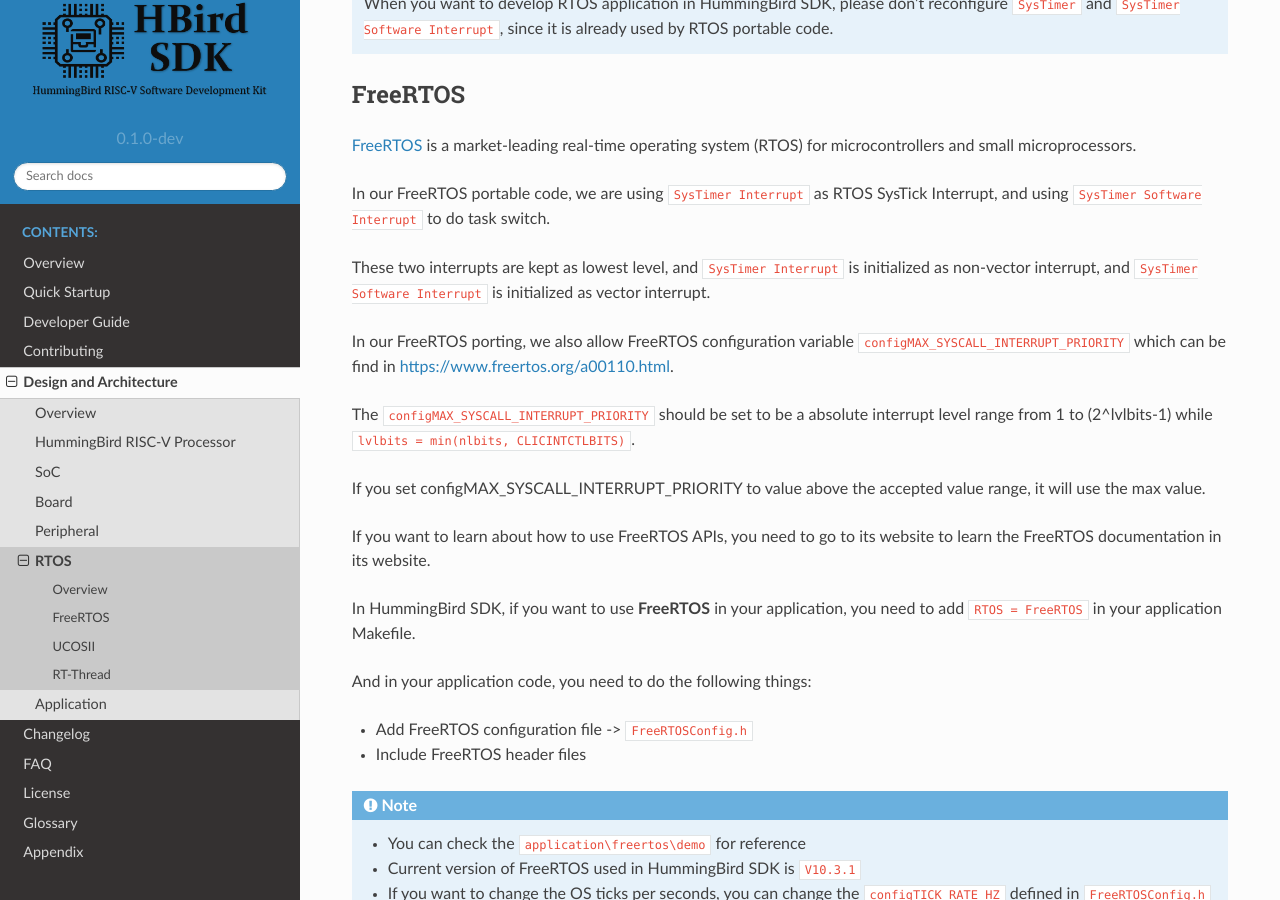
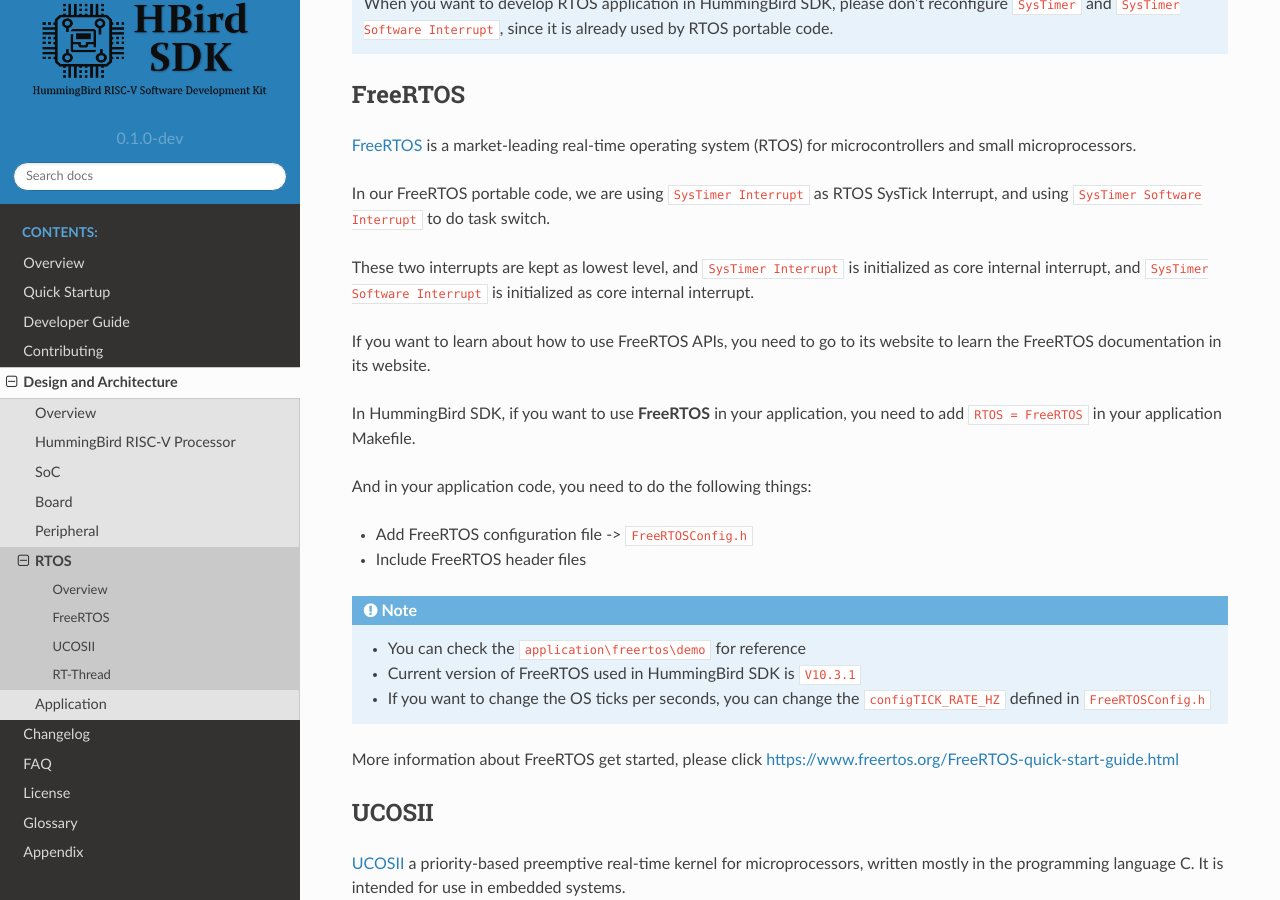
Before and after one commit to riscv-mcu/hbird-sdk, a Sphinx documentation site: the page built from doc/source/design/rtos.rst, in a window 1280 px wide and 900 px high, scrolled down 361 px. Built offline with Sphinx 7.4.7 and the Read the Docs theme 2.0.0, drawn with Linux system fonts in a browser that asks for light colours.

Commit message:
doc: update documentation for plic and rtos
Signed-off-by: Huaqi Fang <578567190@qq.com>

```diff
--- a/doc/source/conf.py
+++ b/doc/source/conf.py
@@ -71,7 +71,7 @@
 
 # -- Options for Breathe Project ---------------------------------------------
 breathe_projects = {
-    "nmsis_core": "../build/html/doxygen/core/xml",
+    "nmsis_core": "../build/html/design/doxygen/core/xml",
 }
 breathe_default_project = "nmsis_core"
 breathe_show_define_initializer = True
--- a/doc/source/design/core/api/core_register_type.rst
+++ b/doc/source/design/core/api/core_register_type.rst
@@ -12,10 +12,10 @@
 .. doxygengroup:: NMSIS_Core_Base_Registers
    :project: nmsis_core
 
-ECLIC
------
+PLIC
+----
 
-.. doxygengroup:: NMSIS_Core_ECLIC_Registers
+.. doxygengroup:: NMSIS_Core_PLIC_Registers
    :project: nmsis_core
 
 SysTimer
--- a/doc/source/design/rtos.rst
+++ b/doc/source/design/rtos.rst
@@ -32,17 +32,8 @@
 Interrupt, and using ``SysTimer Software Interrupt`` to do task switch.
 
 These two interrupts are kept as lowest level, and ``SysTimer Interrupt``
-is initialized as non-vector interrupt, and ``SysTimer Software Interrupt``
-is initialized as vector interrupt.
-
-In our FreeRTOS porting, we also allow FreeRTOS configuration variable
-``configMAX_SYSCALL_INTERRUPT_PRIORITY`` which can be find in https://www.freertos.org/a00110.html.
-
-The ``configMAX_SYSCALL_INTERRUPT_PRIORITY`` should be set to be a
-absolute interrupt level range from 1 to (2^lvlbits-1) while ``lvlbits = min(nlbits, CLICINTCTLBITS)``.
-
-If you set configMAX_SYSCALL_INTERRUPT_PRIORITY to value above the accepted
-value range, it will use the max value.
+is initialized as core internal interrupt, and ``SysTimer Software Interrupt``
+is initialized as core internal interrupt.
 
 If you want to learn about how to use FreeRTOS APIs, you need to go to
 its website to learn the FreeRTOS documentation in its website.
```
